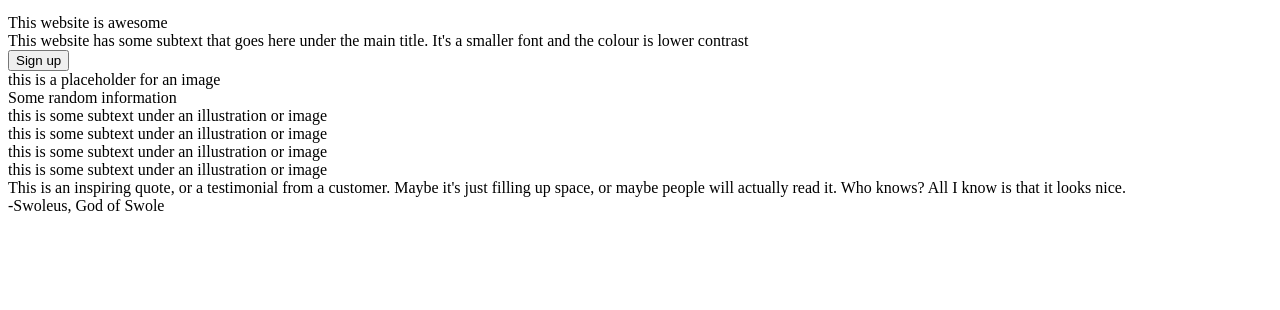
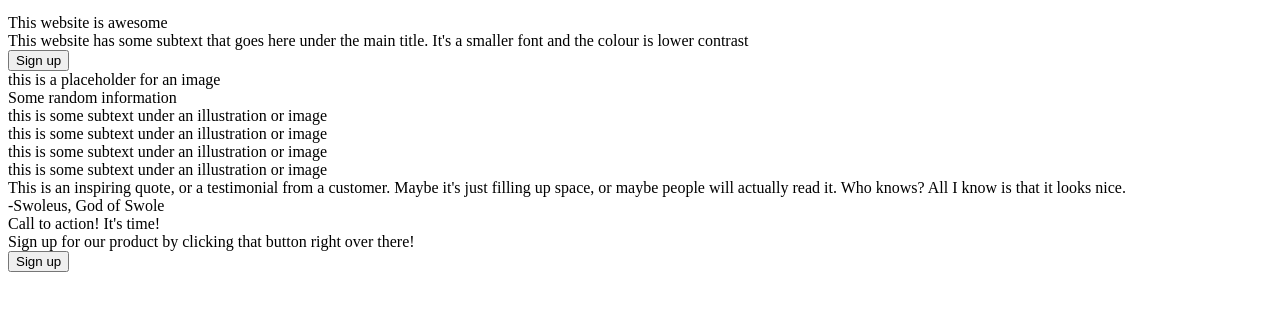
Before and after one commit to Swoleus/landing-page, a plain HTML site: page index.html in a window 1280 px wide. Shown: the part 98-408 px from the top of the page. Drawn offline with Linux system fonts and the light colour scheme.

Commit message:
Create call to action container.

```diff
--- a/index.html
+++ b/index.html
@@ -76,5 +76,13 @@
         <div class="quote-name">-Swoleus, God of Swole</div>
     </div>
 
+    <div class="call-container">
+        <div class="call-sub-container">
+            <div class="call-header">Call to action! It's time!</div>
+            <div class="call-text">Sign up for our product by clicking that button right over there!</div>
+        </div>
+        <button class="call-button">Sign up</button>
+    </div>
+
     </body>
 </html>
```
